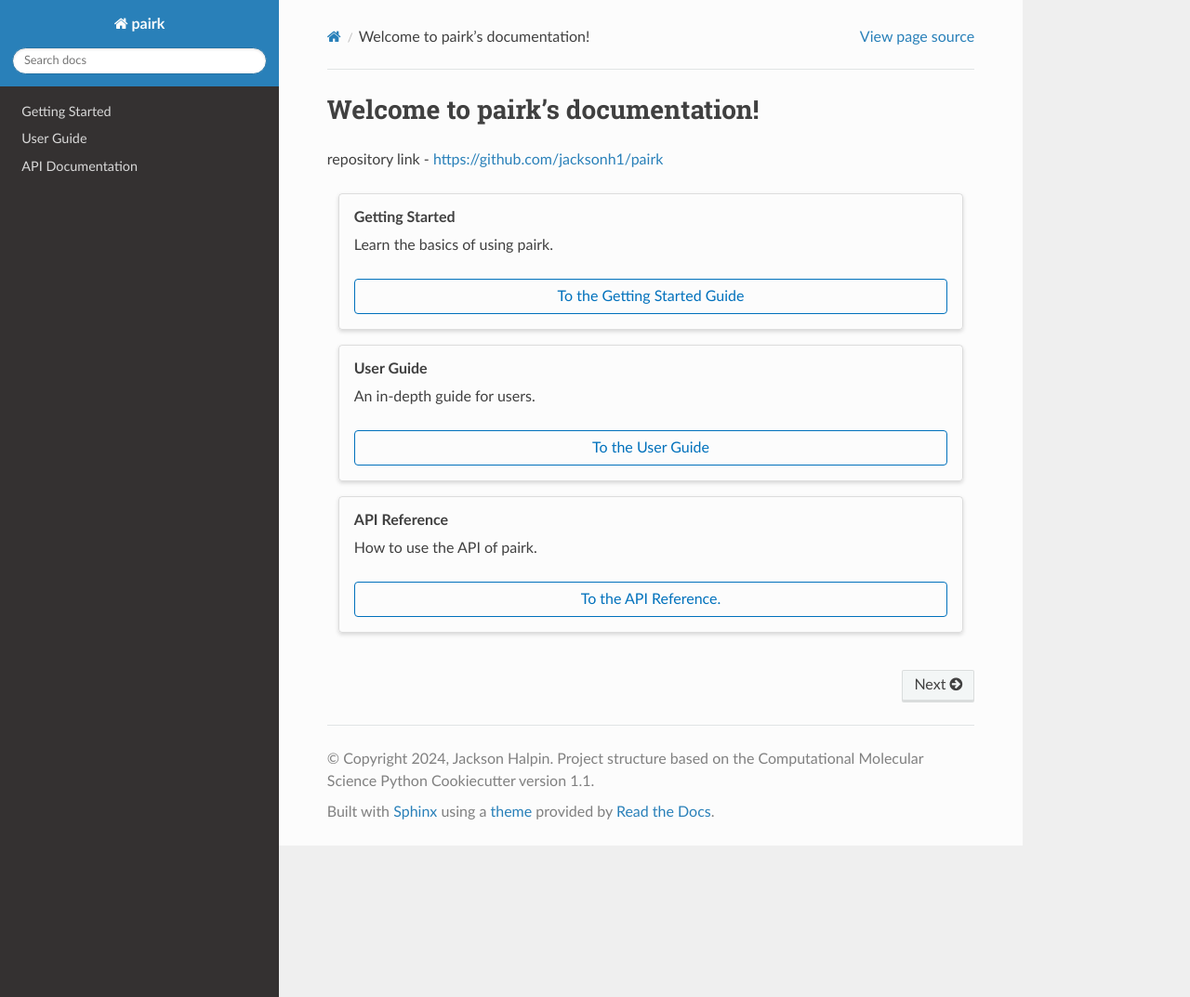
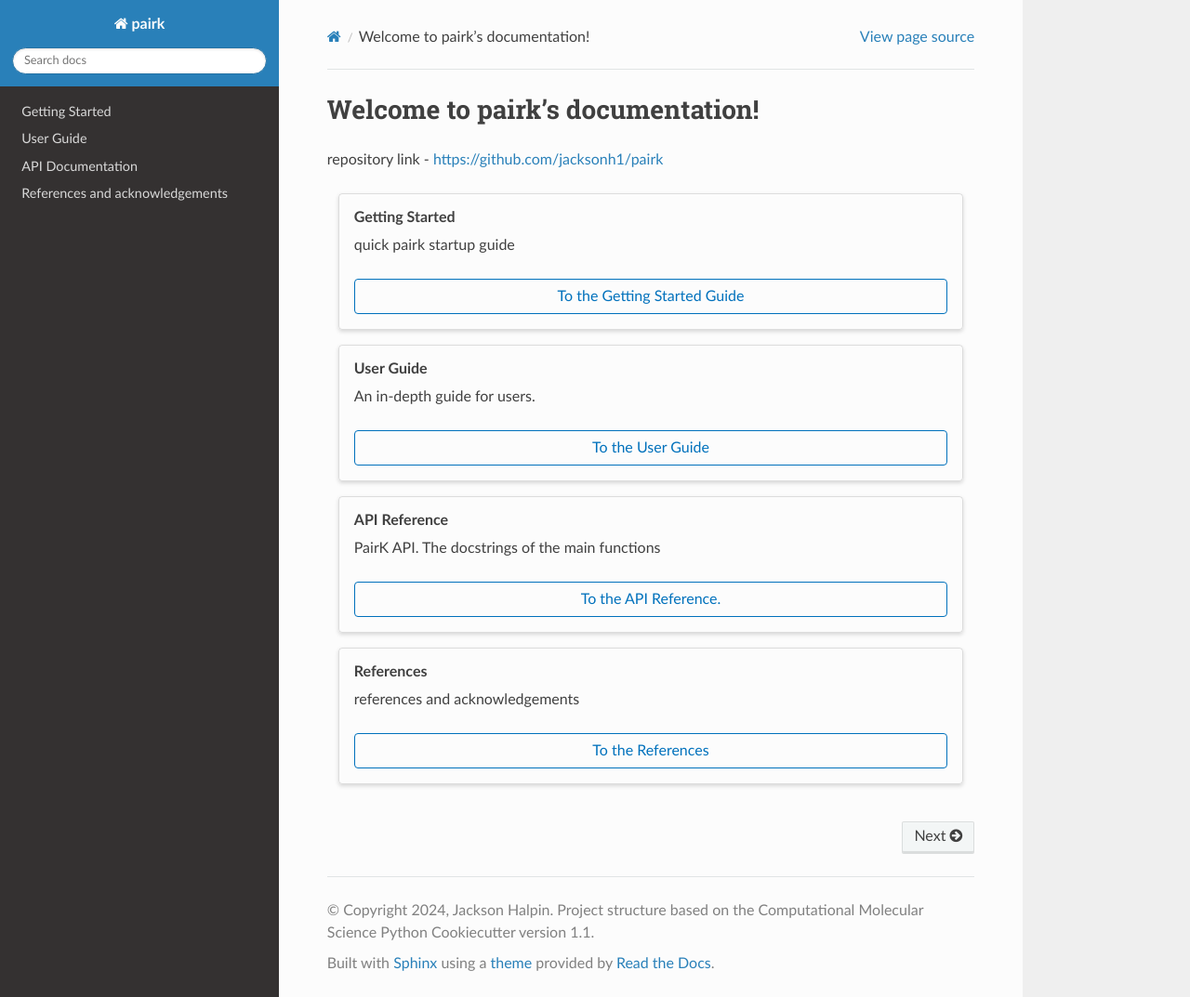
Before and after one commit to jacksonh1/pairk, a Sphinx documentation site: the page built from docs/index.rst, in a window 1280 px wide and 1073 px high. Shown: the whole window at 93% size. Built offline with Sphinx 7.4.7 and the Read the Docs theme 2.0.0, drawn with Linux system fonts in a browser that asks for light colours; the version number could not be read and is left out.

Commit message:
changed docs

```diff
--- a/docs/getting_started.rst
+++ b/docs/getting_started.rst
@@ -59,8 +59,8 @@ in informal pseudocode, the algorithm looks like this:
     for each k-mer at each position in the query IDR:
        for each homologous IDR:
            for each k-mer in the homologous IDR:
-               score the alignment of the two k-mers (with no gaps)
-           store the score, position, and sequence of the best scoring homologous k-mer in DataFrames
+               score the alignment of the homolog k-mer - query k-mer match (with no gaps)
+           store the score, position, and sequence of the best scoring homologous k-mer
 
 
 2: k-mer conservation
--- a/docs/index.rst
+++ b/docs/index.rst
@@ -14,7 +14,7 @@ repository link - https://github.com/jacksonh1/pairk
     .. grid-item-card:: Getting Started
       :margin: 0 3 0 0
 
-      Learn the basics of using pairk.
+      quick pairk startup guide
 
       .. button-link:: ./getting_started.html
          :color: primary
@@ -42,7 +42,7 @@ repository link - https://github.com/jacksonh1/pairk
     .. grid-item-card:: API Reference
       :margin: 0 3 0 0
 
-      How to use the API of pairk.
+      PairK API. The docstrings of the main functions
 
       .. button-link:: ./api.html
          :color: primary
@@ -51,6 +51,19 @@ repository link - https://github.com/jacksonh1/pairk
 
          To the API Reference.
 
+
+
+    .. grid-item-card:: References
+      :margin: 0 3 0 0
+
+      references and acknowledgements
+
+      .. button-link:: ./references.html
+         :color: primary
+         :outline:
+         :expand:
+
+         To the References
 
 
 
@@ -62,3 +75,4 @@ repository link - https://github.com/jacksonh1/pairk
    getting_started
    user_guide
    api
+   references
```
Also changed, not shown: other parts of docs/getting_started.rst (+1 -1 lines), README.md (+6 -6 lines), docs/references.rst (+15 -0 lines), 5 other files.
